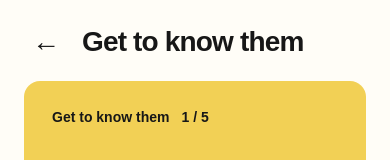
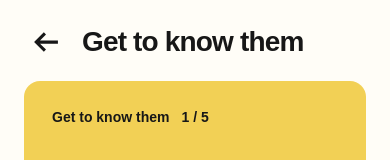
Before and after one commit to Justin1603/shot, a React (Vite) app: page / in a window 390 px wide. Both pictures are taken after a click on the button 195 px from the left and 749 px from the top of the page. Shown: the top 160 px of the page. Built offline with nearby package versions, Linux system fonts and the light colour scheme.

Commit message:
finish the checked phone handoff flow

```diff
--- a/src/App.jsx
+++ b/src/App.jsx
@@ -12,6 +12,7 @@ function Icon({ name, className = '' }) {
     home: 'M1 11 12 1l11 10h-3v11h-6v-7h-4v7H4V11H1Z',
     saved: 'M5 2h14v21l-7-5-7 5V2Z',
     profile: 'M12 1a5 5 0 1 0 0 10 5 5 0 0 0 0-10ZM3 23v-3a9 9 0 0 1 18 0v3H3Z',
+    back: 'm10 3 2 2-5.5 5.5H23v3H6.5L12 19l-2 2L1 12l9-9Z',
   };
   return <svg aria-hidden="true" className={`icon ${className}`} viewBox="0 0 24 24"><path fill="currentColor" fillRule="evenodd" d={paths[name]} /></svg>;
 }
@@ -128,7 +129,7 @@ export default function App() {
           </button>)}
         </div>
       </main> : <main className="deck-page" style={{ '--mode-color': mode.color }}>
-        <header className="deck-header"><button className="back-button" onClick={home} aria-label="Back to intentions">←</button><h1 ref={heading} tabIndex={-1}>{mode.name}</h1></header>
+        <header className="deck-header"><button className="back-button" onClick={home} aria-label="Back to intentions"><Icon name="back" /></button><h1 ref={heading} tabIndex={-1}>{mode.name}</h1></header>
         <div className="deck" ref={deck} aria-label={`${mode.name} prompts`} key={mode.id}>
           {mode.prompts.map((prompt, index) => <button key={prompt.text} className="prompt-card" onClick={(event) => openPrompt(prompt, event)} aria-label={`Show prompt ${index + 1}: ${prompt.text}`}>
             <div className="card-header"><span>{mode.name}</span><span>{index + 1} / 5</span></div>
--- a/src/styles.css
+++ b/src/styles.css
@@ -31,7 +31,7 @@ h1:focus, .result h1:focus { outline: none; }
 .navigation .icon { width: 20px; height: 20px; }
 .deck-page { height: 100dvh; display: flex; flex-direction: column; padding: max(20px, env(safe-area-inset-top)) 24px 106px; }
 .deck-header { display: flex; align-items: center; gap: 14px; padding-bottom: 22px; flex-shrink: 0; }
-.back-button { height: 44px; width: 44px; flex-shrink: 0; border-radius: 100px; background: transparent; font-size: 28px; }
+.back-button { display: grid; place-items: center; height: 44px; width: 44px; flex-shrink: 0; border-radius: 100px; background: transparent; }
 .deck-header h1 { font-size: 28px; line-height: 1.05; }
 .deck { flex: 1; min-height: 0; overflow-y: auto; display: flex; flex-direction: column; gap: 18px; scroll-snap-type: y mandatory; scrollbar-width: none; padding: 5px; margin: -5px; overscroll-behavior-y: contain; }
 .deck::-webkit-scrollbar { display: none; }
```
Also changed, not shown: .impeccable/design-check.md (added).
